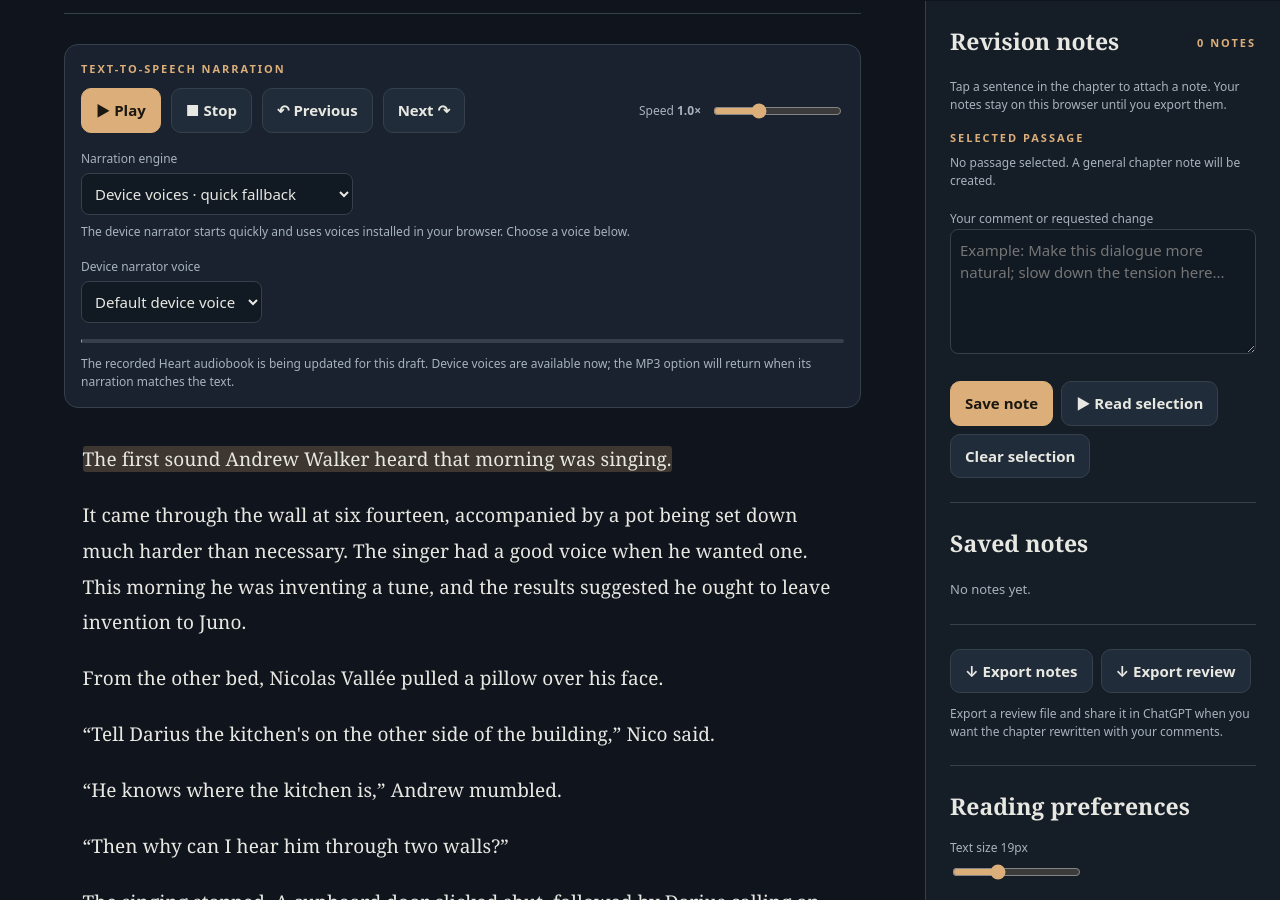
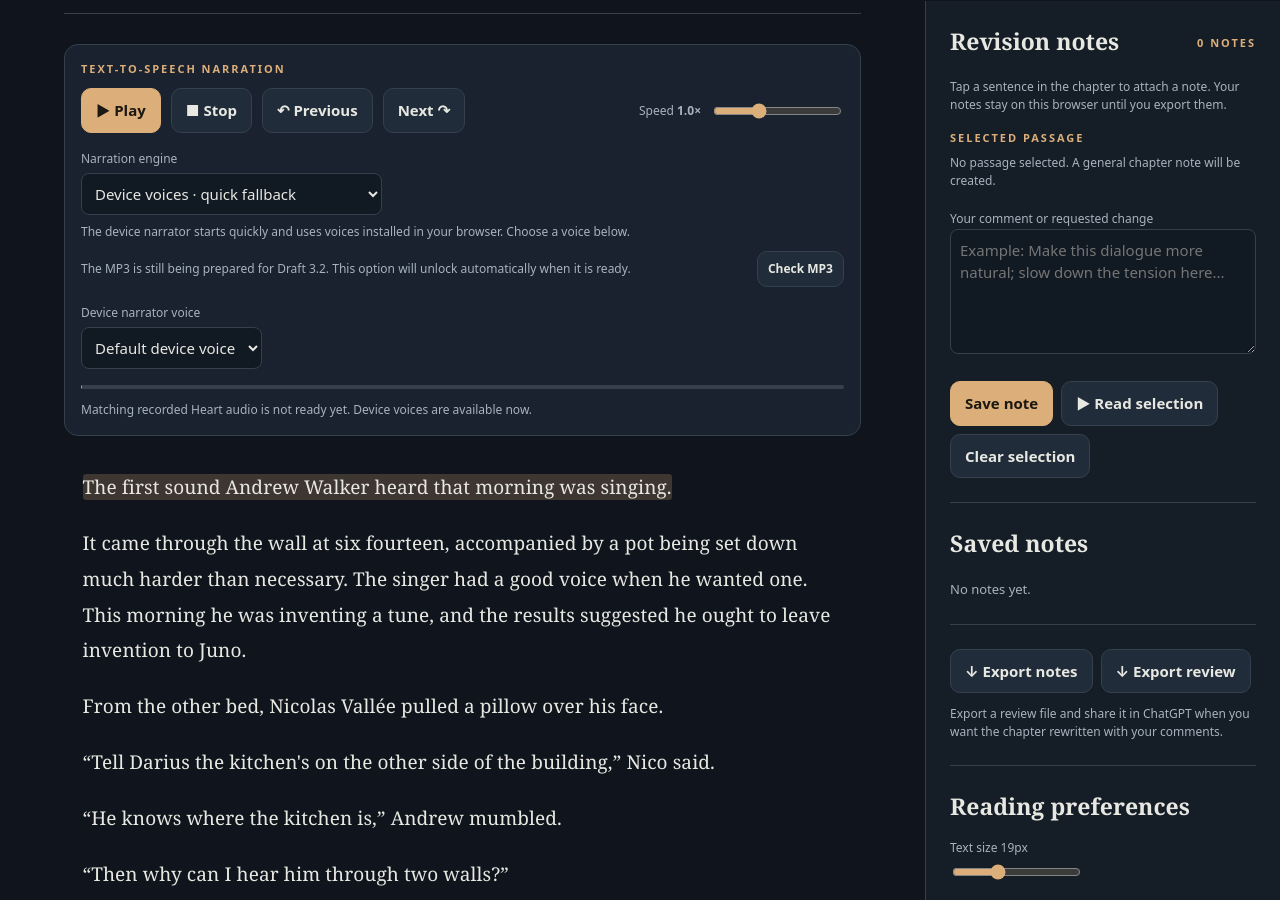
Before and after one commit to CosmicPhoenix171/Books, a Jekyll site: the page still-operational/index.html, which Jekyll copies as it is, in a window 1280 px wide and 900 px high, scrolled down 304 px. Built offline with Jekyll 4.4.1, drawn with Linux system fonts in a browser that asks for light colours; some of the changed lines change nothing that is shown.

Commit message:
Clarify recorded Heart MP3 status and automatically refresh availability

```diff
--- a/still-operational/index.html
+++ b/still-operational/index.html
@@ -44,7 +44,7 @@ button:focus-visible,select:focus-visible,textarea:focus-visible,.sentence:focus
 <div class="toolbar"><button class="btn small" id="bookmark">★ Save reading position</button><button class="btn small" id="restore">↩ Resume where I left off</button><button class="btn small" id="notesJump">✎ Notes</button></div></div>
 <section class="controls" aria-label="Narration controls"><div class="eyebrow" style="margin-bottom:11px">Text-to-speech narration</div>
 <div class="controlrow"><button class="btn primary" id="play">▶ Play</button><button class="btn" id="stop">■ Stop</button><button class="btn" id="back">↶ Previous</button><button class="btn" id="next">Next ↷</button><span class="grow"></span><label for="speed">Speed <strong id="speedLabel">1.0×</strong></label><input id="speed" type="range" min="0.6" max="1.8" value="1" step="0.1"></div>
-<div class="setting"><label for="engine">Narration engine</label><select id="engine"><option value="recorded" disabled>Recorded Heart MP3 · publishing</option><option value="heart">Kokoro Heart · natural AI voice</option><option value="browser">Device voices · quick fallback</option></select><p class="hint" id="engineHelp" style="margin:8px 0 0">Heart uses the original Kokoro af_heart voice. First play downloads an AI speech model (about 90 MB); generation happens on your device and may be slow on phones.</p></div>
+<div class="setting"><label for="engine">Narration engine</label><select id="engine"><option value="recorded" disabled>Recorded Heart MP3 · being updated</option><option value="heart">Kokoro Heart · natural AI voice</option><option value="browser">Device voices · quick fallback</option></select><p class="hint" id="engineHelp" style="margin:8px 0 0">Heart uses the original Kokoro af_heart voice. First play downloads an AI speech model (about 90 MB); generation happens on your device and may be slow on phones.</p><div class="controlrow" style="margin-top:10px;align-items:center"><span id="recordedState" class="hint" role="status" aria-live="polite" style="flex:1;margin:0">Checking for matching recorded audio…</span><button class="btn small" id="checkRecorded" type="button">Check MP3</button></div></div>
 <div id="heartLoading" class="heart-loading" hidden>
   <div class="heart-loading-head"><strong id="heartStage">Loading Kokoro Heart</strong><span id="heartPercent" class="heart-loading-number">Preparing…</span></div>
   <div id="heartTrack" class="heart-progress-track is-indeterminate" role="progressbar" aria-label="Kokoro Heart model download" aria-valuemin="0" aria-valuemax="100"><div id="heartFill" class="heart-progress-fill"></div></div>
@@ -287,34 +287,47 @@ function renderRecordedDownloads(){
  });
  $('recordedDownloads').hidden=false;
 }
-function loadRecordedManifest(book){
- fetch('audio/manifest.json?v='+encodeURIComponent(book.revision),{cache:'no-store'})
- .then(r=>{if(!r.ok)throw Error('Narration is still being prepared');return r.json()})
- .then(manifest=>{
+let chapterForAudio=null,recordedFetchBusy=false;
+async function loadRecordedManifest(book){
+ chapterForAudio=book;
+ if(recordedManifest||recordedFetchBusy)return;
+ recordedFetchBusy=true;
+ $('checkRecorded').disabled=true;
+ $('recordedState').textContent='Checking the MP3 recording for '+book.revision.split(' — ')[0]+'…';
+ try{
+  const resp=await fetch('audio/manifest.json?v='+encodeURIComponent(book.revision)+'&t='+Date.now(),{cache:'no-store'});
+  if(!resp.ok)throw Error('Audio file index unavailable');
+  const manifest=await resp.json();
   if(manifest.revision!==book.revision||manifest.paragraphs!==book.paragraphs.length||
-     !Array.isArray(manifest.segments)||!manifest.segments.length)throw Error('Audio was rendered for a different manuscript revision');
+     !Array.isArray(manifest.segments)||!manifest.segments.length)throw Error('The recording belongs to an older draft.');
   recordedManifest=manifest;
   createRecordedCues();
-  const recordedOption=engineEl.querySelector('option[value="recorded"]');
-  recordedOption.disabled=false;recordedOption.textContent='Recorded Kokoro Heart · instant MP3';
+  const option=engineEl.querySelector('option[value="recorded"]');
+  option.disabled=false;option.textContent='Recorded Kokoro Heart · instant MP3';
   renderRecordedDownloads();
+  $('recordedState').textContent='Recorded Heart is ready for this chapter. Choose it above for instant playback.';
+  $('checkRecorded').textContent='MP3 ready';
   if(!playing&&(engineName()==='heart'||(engineName()==='browser'&&!data.manualEngineChoice))){
    data.engine='recorded';save();updateEngineUI();
    setStatus('Recorded Kokoro Heart ready · Tap Play for instant MP3 narration.');
   }else if(engineName()==='recorded'){
    updateEngineUI();
-   setStatus('Recorded Kokoro Heart ready · Tap Play to listen.');
+   if(!playing)setStatus('Recorded Kokoro Heart ready · Tap Play to listen.');
   }
- })
- .catch(()=>{
-  // Stale recordings must never play against a newer draft. Do not default to an
-  // expensive local AI download while the matching narration is being rebuilt.
+ }catch(error){
+  // Only play recorded speech when the transcript revision and paragraph count match.
   if(engineName()==='recorded'||(engineName()==='heart'&&!data.manualEngineChoice)){
    data.engine='browser';save();updateEngineUI();
   }
-  if(!playing)setStatus('The recorded Heart audiobook is being updated for this draft. Device voices are available now; the MP3 option will return when its narration matches the text.');
- });
+  $('recordedState').textContent='The MP3 is still being prepared for '+book.revision.split(' — ')[0]+'. This option will unlock automatically when it is ready.';
+  if(!playing)setStatus('Matching recorded Heart audio is not ready yet. Device voices are available now.');
+ }finally{
+  recordedFetchBusy=false;
+  $('checkRecorded').disabled=!!recordedManifest;
+ }
 }
+$('checkRecorded').onclick=()=>{if(chapterForAudio)loadRecordedManifest(chapterForAudio)};
+setInterval(()=>{if(chapterForAudio&&!recordedManifest&&!document.hidden)loadRecordedManifest(chapterForAudio)},45000);
 function seekRecorded(index,token){
  if(!recordedManifest)return setStatus('Recorded audio is not yet available. Choose Kokoro Heart or Device voices.');
  const cue=recordedSentenceCues[index];
```
